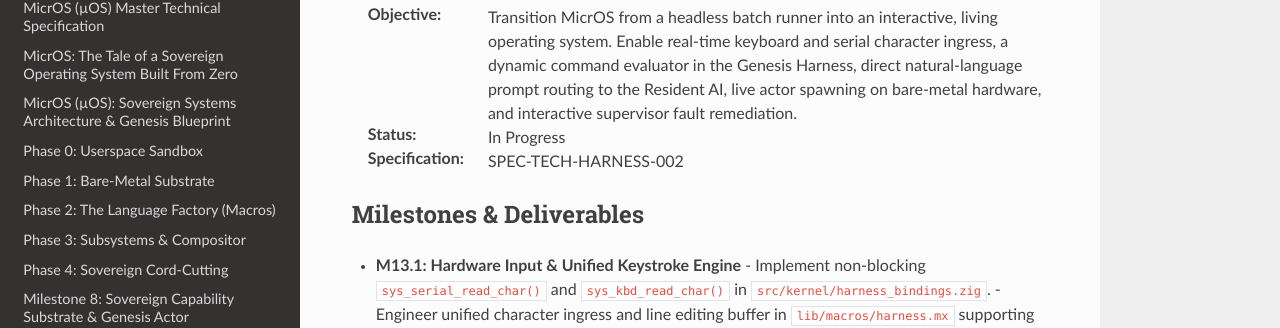
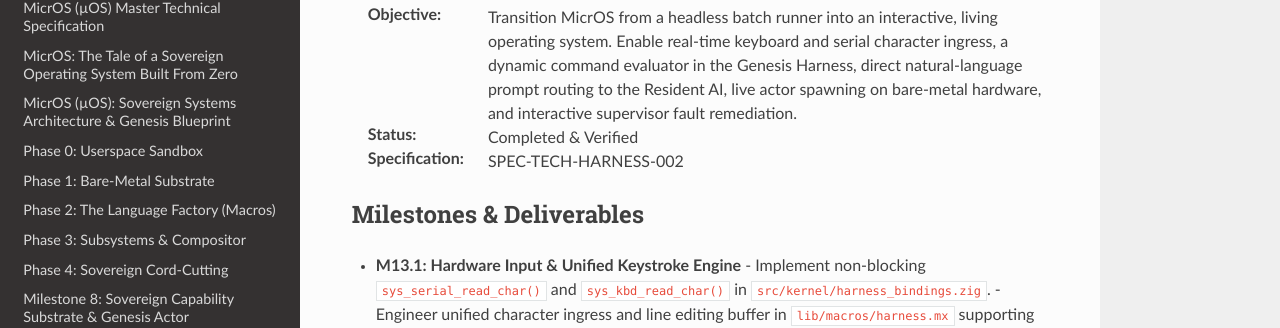
Before and after one commit to renich/micros, a Sphinx documentation site: the page built from docs/project/roadmaps/milestone-13-interactive-harness.rst, in a window 1280 px wide and 1319 px high. Shown: the part 191-519 px from the top of the window. Built offline with Sphinx 7.4.7 and the Read the Docs theme 3.1.0, drawn with Linux system fonts in a browser that asks for light colours.

Commit message:
docs(roadmap): update Milestone 13 status to Completed & Verified
Signed-off-by: Rénich Bon Ćirić <renich@evalinux.com>
Co-authored-by: Antigravity <antigravity@google.com>

```diff
--- a/docs/project/roadmaps/milestone-13-interactive-harness.rst
+++ b/docs/project/roadmaps/milestone-13-interactive-harness.rst
@@ -2,7 +2,7 @@ Milestone 13: Interactive Human-AI Construction Loop
 =====================================================
 
 :Objective: Transition MicrOS from a headless batch runner into an interactive, living operating system. Enable real-time keyboard and serial character ingress, a dynamic command evaluator in the Genesis Harness, direct natural-language prompt routing to the Resident AI, live actor spawning on bare-metal hardware, and interactive supervisor fault remediation.
-:Status: In Progress
+:Status: Completed & Verified
 :Specification: SPEC-TECH-HARNESS-002
 
 Milestones & Deliverables
```
